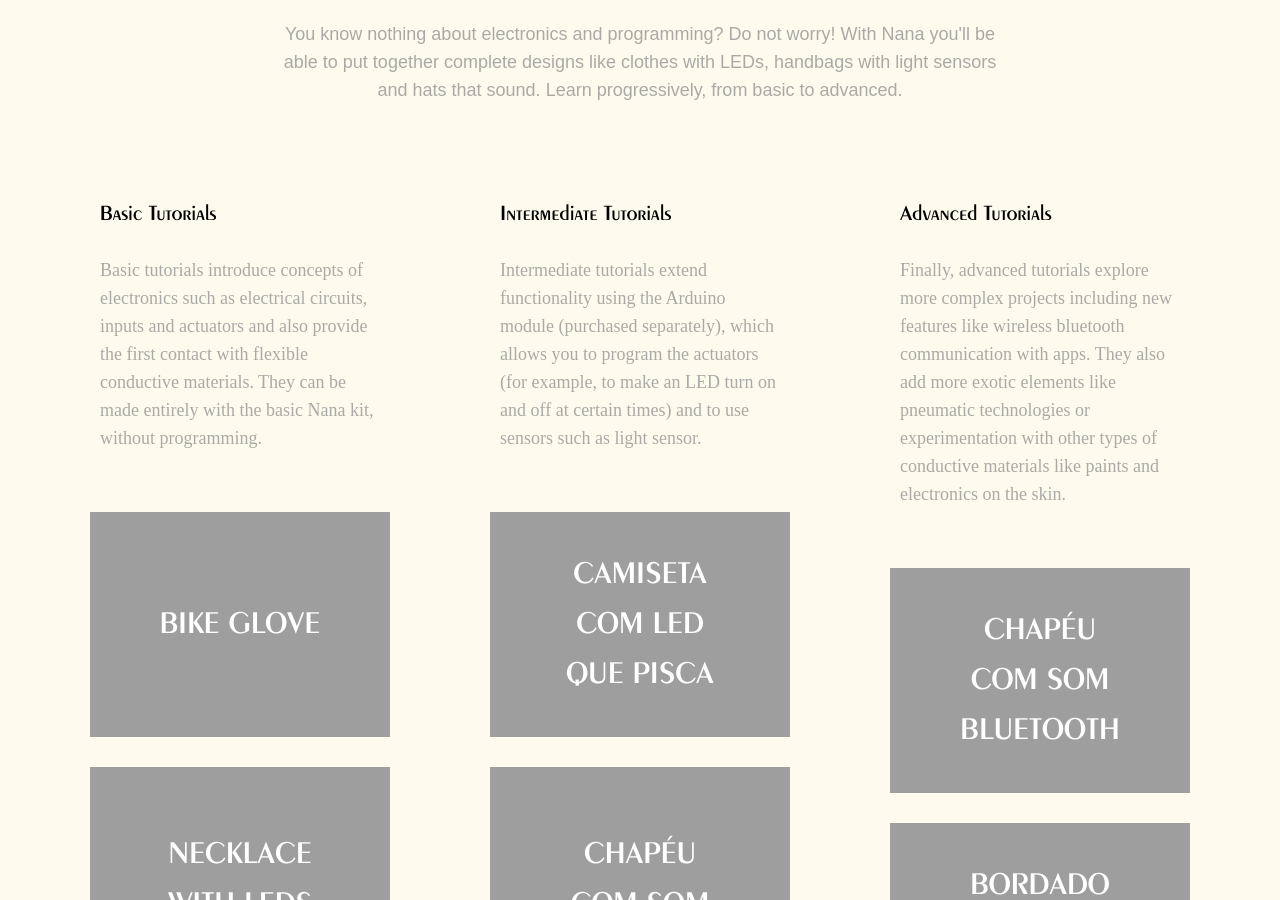
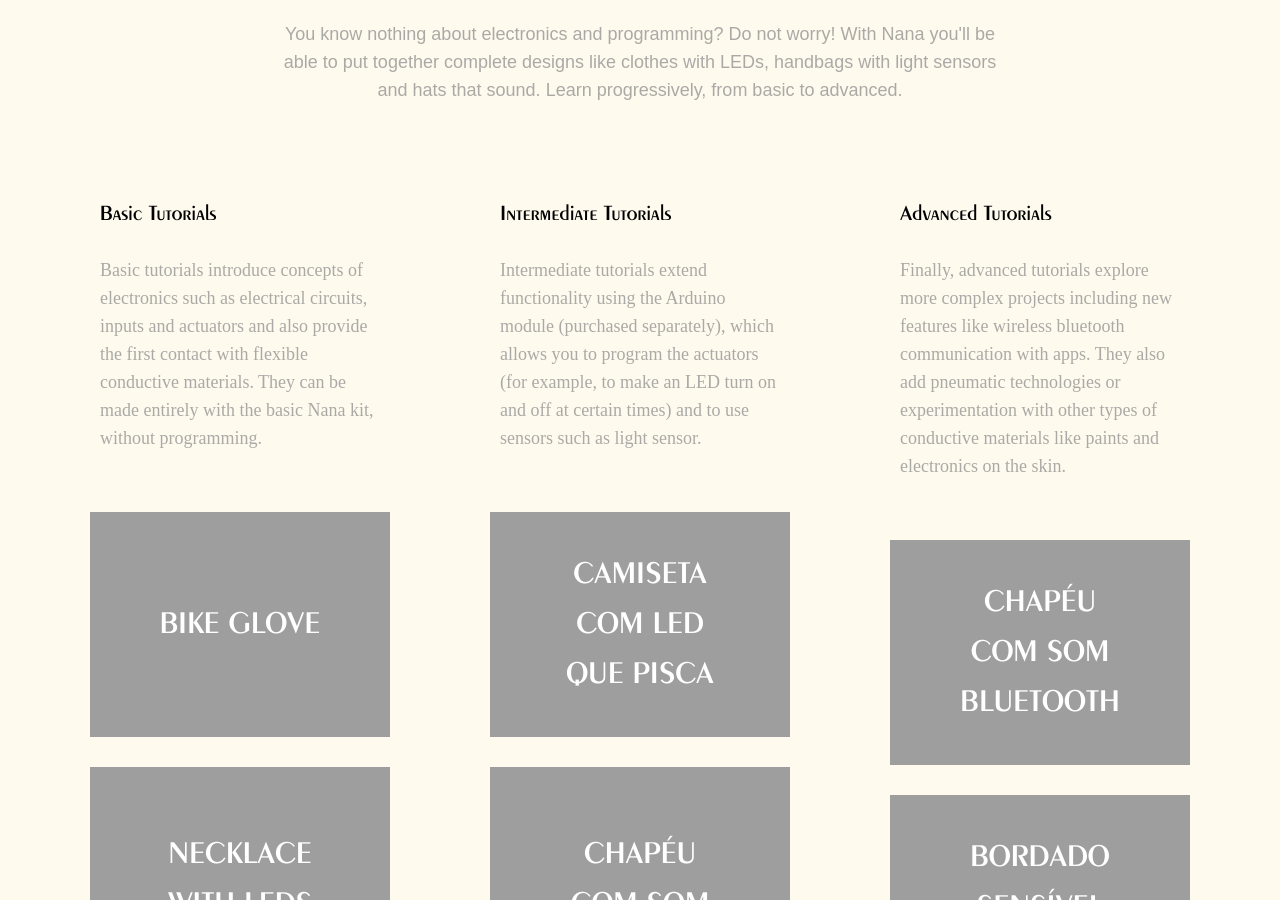
Before and after one commit to NANA-wearables/nana-site, a Jekyll site: the page built from _pages/tutoriais_en.html, in a window 1280 px wide and 900 px high, scrolled down 1279 px. Built offline with Jekyll 4.4.1, drawn with Linux system fonts in a browser that asks for light colours; nearby versions of some CDN libraries; library files that are not in the unit come from our copies.

Commit message:
Update tutoriais_en.html

```diff
--- a/_pages/tutoriais_en.html
+++ b/_pages/tutoriais_en.html
@@ -25,7 +25,7 @@ intermediario2: Chapéu com som
 intermediario3: Bolsa com sensor de luminosidade
 
 avancadoCabecalho: Advanced Tutorials
-avancadoTexto: Finally, advanced tutorials explore more complex projects including new features like wireless bluetooth communication with apps. They also add more exotic elements like pneumatic technologies or experimentation with other types of conductive materials like paints and electronics on the skin.
+avancadoTexto: Finally, advanced tutorials explore more complex projects including new features like wireless bluetooth communication with apps. They also add pneumatic technologies or experimentation with other types of conductive materials like paints and electronics on the skin.
 avancado1: Chapéu com som Bluetooth
 avancado2: Bordado sensível ao toque
 avancado3: Gola que infla
```
